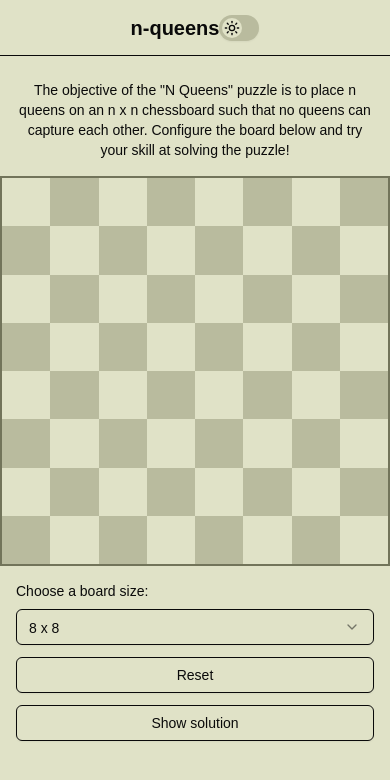
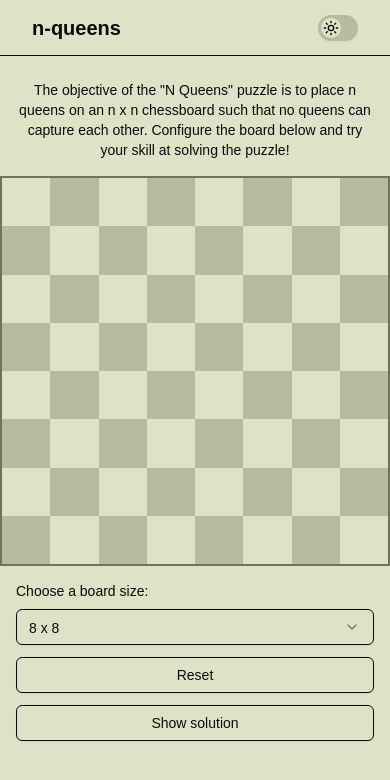
Before and after one commit to avarenee/n-queens, a Next.js app: page / in a window 390 px wide. Shown: the top 780 px of the page. Built offline with nearby package versions, Linux system fonts and the light colour scheme.

Commit message:
Changed header alignment

```diff
--- a/src/app/header/header.tsx
+++ b/src/app/header/header.tsx
@@ -16,7 +16,7 @@ export const Header = () => {
   }, [dark])
 
   return (
-    <header className="h-14 px-12 py-4 text-xl font-bold flex flex-none items-center justify-center md:justify-between border-b w-full">
+    <header className="h-14 px-8 md:px-12 py-4 text-xl font-bold flex flex-none items-center justify-between border-b w-full">
         <h1>n-queens</h1>
         <DarkModeSwitch
           checked={dark}
```
